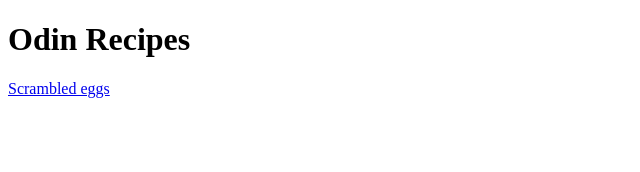
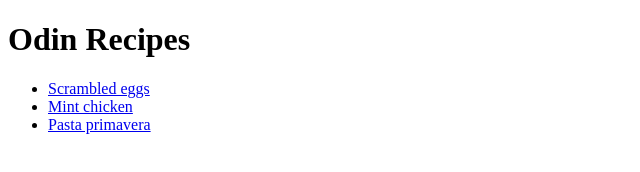
Before and after one commit to t0nkisa/odin-recipes, a plain HTML site: page index.html in a window 1280 px wide. Shown: the whole page, without its empty margins (0-640 px from the left). Drawn offline with Linux system fonts and the light colour scheme.

Commit message:
Made a list of links to recipes

```diff
--- a/index.html
+++ b/index.html
@@ -8,6 +8,10 @@
 </head>
 <body>
     <h1>Odin Recipes</h1>
-    <a href="recipes/scrambled-eggs.html">Scrambled eggs</a>
+    <ul>
+        <li> <a href="recipes/scrambled-eggs.html">Scrambled eggs</a></li>
+        <li> <a href="recipes/mint-chicken.html">Mint chicken</a></li>
+        <li> <a href="recipes/pasta-primavera.html">Pasta primavera</a></li>
+    </ul>
 </body>
 </html>
```
